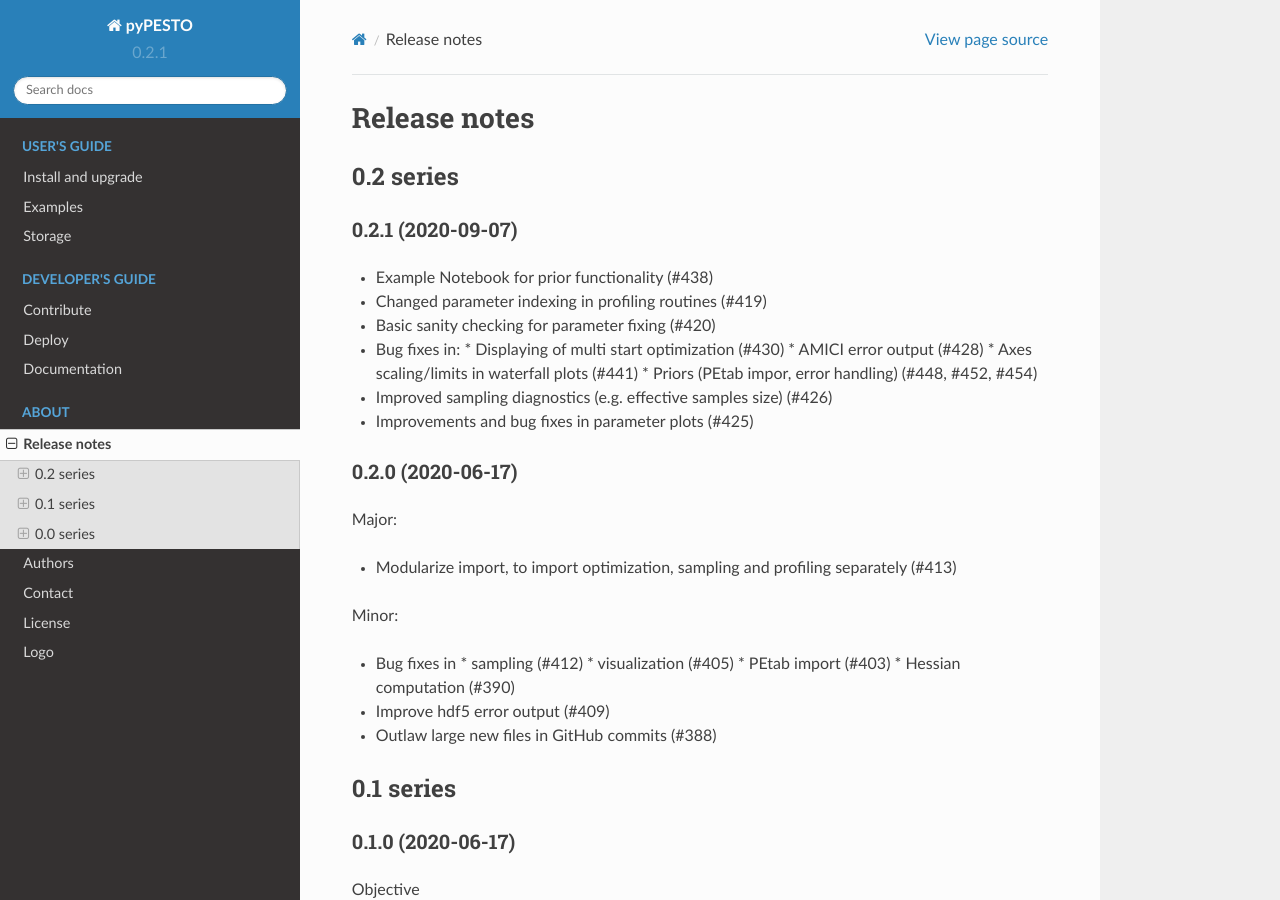
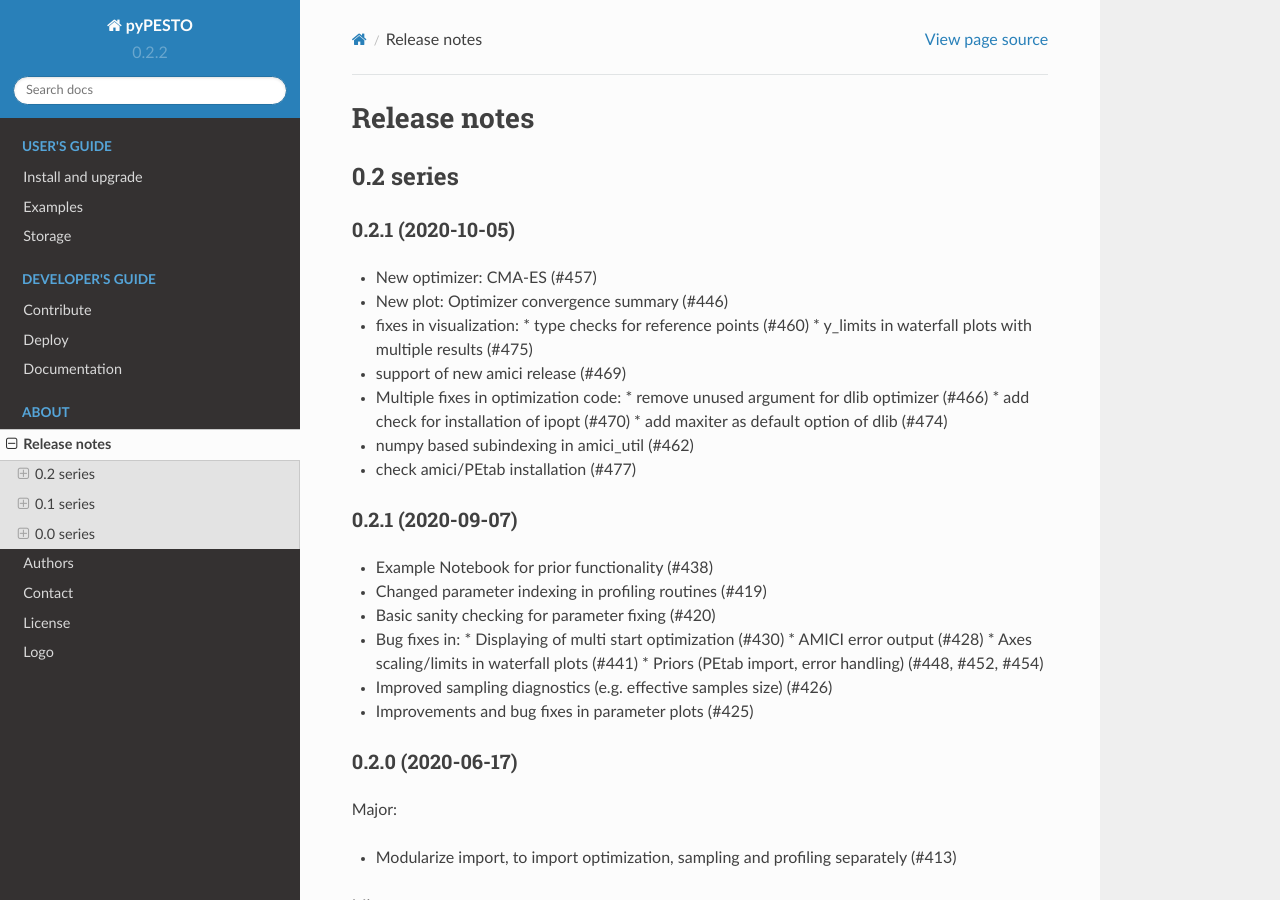
Before and after one commit to ICB-DCM/pyPESTO, a Sphinx documentation site: the page built from doc/releasenotes.rst, in a window 1280 px wide and 900 px high. Built offline with Sphinx 7.4.7 and the Read the Docs theme 2.0.0, drawn with Linux system fonts in a browser that asks for light colours; pages that are not in the unit, such as notebooks, are missing from menus.

Commit message:
prepare v022

```diff
--- a/doc/releasenotes.rst
+++ b/doc/releasenotes.rst
@@ -4,6 +4,22 @@
 
 0.2 series
 ..........
+
+0.2.1 (2020-10-05)
+------------------
+
+* New optimizer: CMA-ES (#457)
+* New plot: Optimizer convergence summary (#446)
+* fixes in visualization:
+  * type checks for reference points (#460)
+  * y_limits in waterfall plots with multiple results (#475)
+* support of new amici release (#469)
+* Multiple fixes in optimization code:
+  * remove unused argument for dlib optimizer (#466)
+  * add check for installation of ipopt (#470)
+  * add maxiter as default option of dlib (#474)
+* numpy based subindexing in amici_util (#462)
+* check amici/PEtab installation (#477)
 
 0.2.1 (2020-09-07)
 ------------------
@@ -15,7 +31,7 @@
   * Displaying of multi start optimization (#430)
   * AMICI error output (#428)
   * Axes scaling/limits in waterfall plots (#441)
-  * Priors (PEtab impor, error handling) (#448, #452, #454)
+  * Priors (PEtab import, error handling) (#448, #452, #454)
 * Improved sampling diagnostics (e.g. effective samples size) (#426)
 * Improvements and bug fixes in parameter plots (#425)
 
--- a/pypesto/version.py
+++ b/pypesto/version.py
@@ -1 +1 @@
-__version__ = "0.2.1"
+__version__ = "0.2.2"
```
